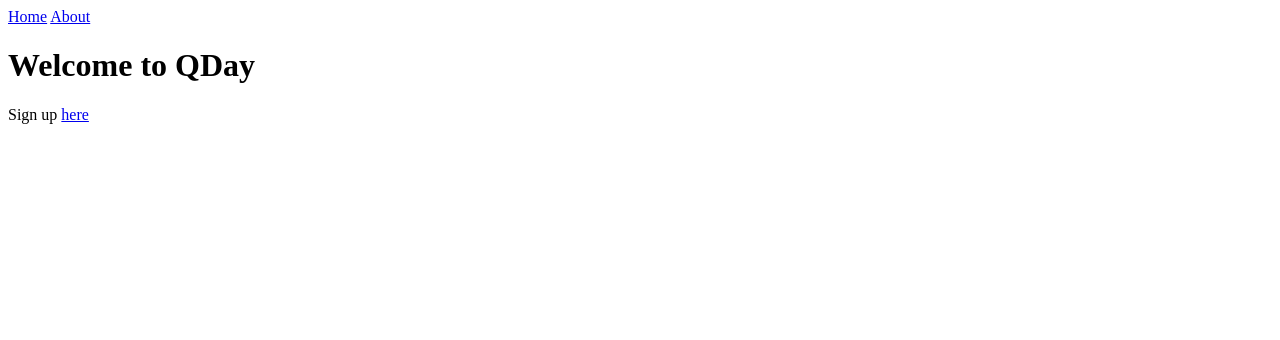
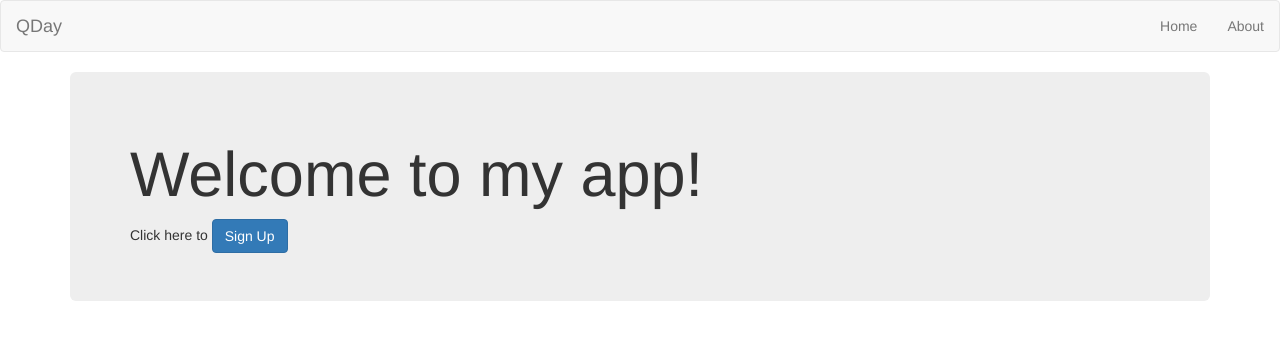
Before and after one commit to AWChristoph/qday, a Rails app: page / in a window 1280 px wide. Shown: the top 340 px of the page. Run offline with Rails 7, Linux system fonts and the light colour scheme; style sheets or scripts are compiled from the project's sources; some libraries are stand-ins or nearby versions.

Commit message:
bootstrap, navbar and jumbotron added

```diff
--- a/app/assets/javascripts/application.js
+++ b/app/assets/javascripts/application.js
@@ -12,5 +12,6 @@
 //
 //= require jquery
 //= require jquery_ujs
+//= require bootstrap
 //= require turbolinks
 //= require_tree .
--- /dev/null
+++ b/app/assets/stylesheets/bootstrap_and_customization.css.scss
@@ -0,0 +1 @@
+@import 'bootstrap';
--- /dev/null
+++ b/app/views/layouts/_header.html.erb
@@ -0,0 +1,20 @@
+<nav class="navbar navbar-default" role="navigation">
+  <!-- Brand and toggle get grouped for better mobile display -->
+  <div class="navbar-header">
+    <button type="button" class="navbar-toggle" data-toggle="collapse" data-target=".navbar-ex1-collapse">
+      <span class="sr-only">Toggle navigation</span>
+      <span class="icon-bar"></span>
+      <span class="icon-bar"></span>
+      <span class="icon-bar"></span>
+    </button>
+    <a class="navbar-brand" href="#">QDay</a>
+  </div>
+
+  <!-- Collect the nav links, forms, and other content for toggling -->
+  <div class="collapse navbar-collapse navbar-ex1-collapse">
+    <ul class="nav navbar-nav navbar-right">
+      <li><%= link_to "Home", root_path %></li>
+      <li><%= link_to "About", about_path %></li>
+    </ul>
+  </div><!-- /.navbar-collapse -->
+</nav>
--- a/app/views/layouts/application.html.erb
+++ b/app/views/layouts/application.html.erb
@@ -5,13 +5,15 @@
   <%= stylesheet_link_tag    'application', media: 'all', 'data-turbolinks-track' => true %>
   <%= javascript_include_tag 'application', 'data-turbolinks-track' => true %>
   <%= csrf_meta_tags %>
+  <meta name="viewport" content="width=device-width, initial-scale=1.0">
 </head>
 <body>
 
-	<%= link_to "Home", root_path %>
- 	<%= link_to "About", about_path %>
+	<%= render 'layouts/header' %>
 
+ <div class="container">
  	<%= yield %>
+ </div>
 
 </body>
 </html>
--- a/app/views/pages/home.html.erb
+++ b/app/views/pages/home.html.erb
@@ -1,2 +1,4 @@
-<h1>Welcome to QDay</h1>
-<p>Sign up <%= link_to "here", "#" %></p>
+<div class="jumbotron">
+	<h1>Welcome to my app!</h1>
+	Click here to <%= link_to "Sign Up", "#", class: "btn btn-primary" %>
+</div>
```
Also changed, not shown: Gemfile, Gemfile.lock.
